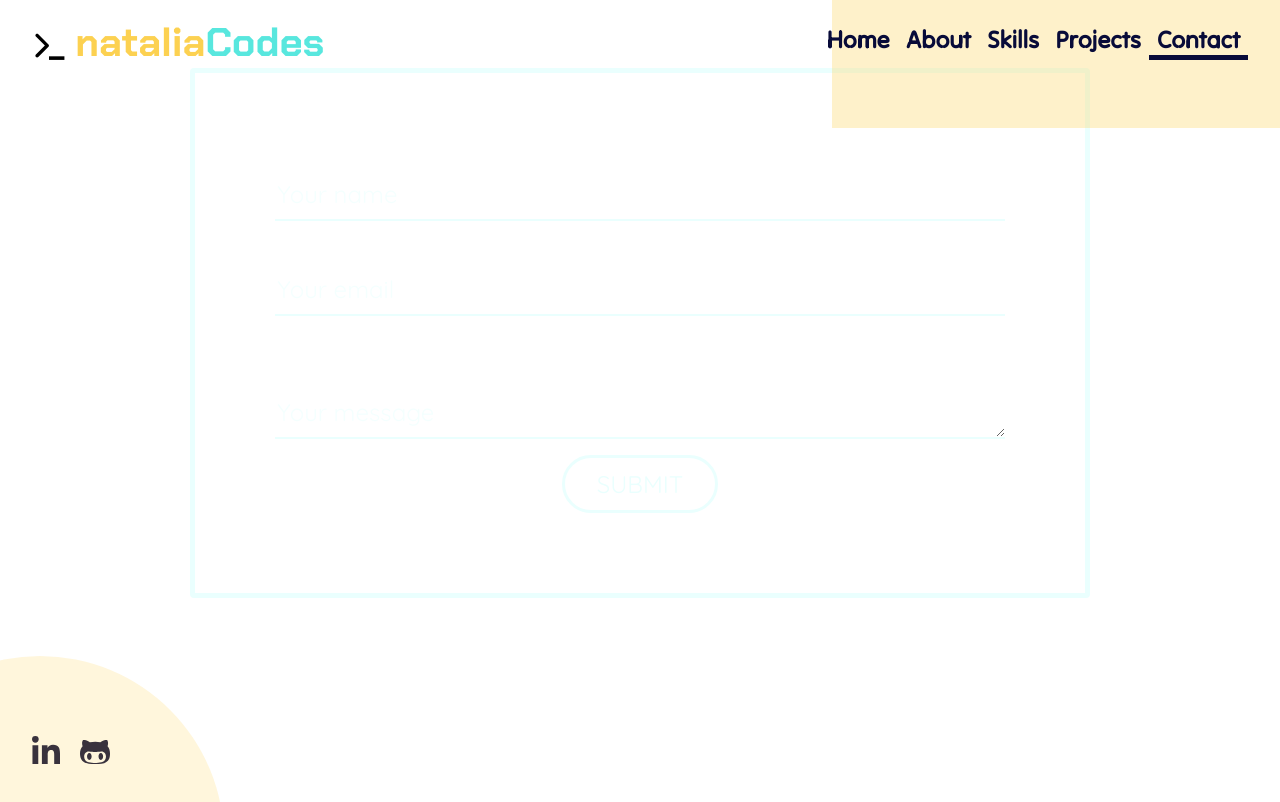
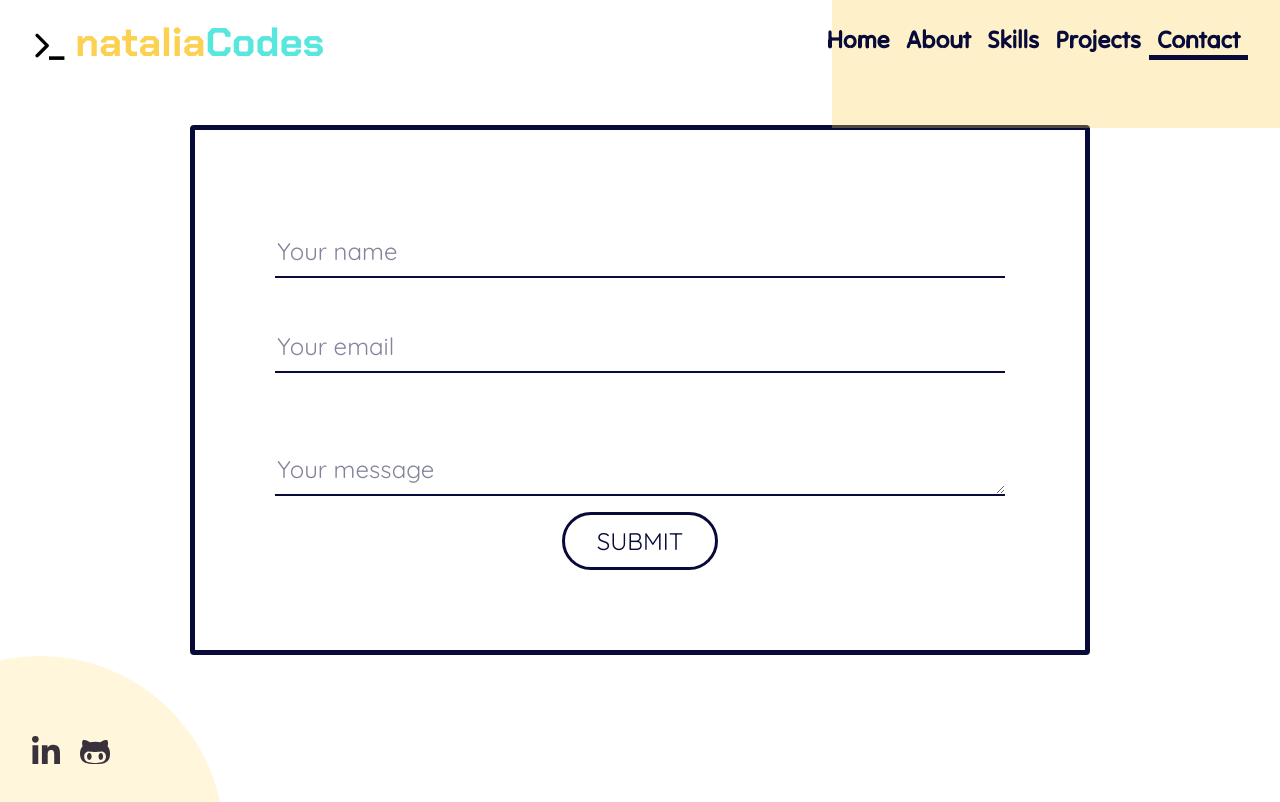
Before and after one commit to nataliaCodes/portfolio, a React (Create React App) app: page /contact in a window 1280 px wide. Shown: the top 802 px of the page. Built offline with nearby package versions, Linux system fonts and the light colour scheme.

Commit message:
Minor style adjustments

```diff
--- a/src/App.scss
+++ b/src/App.scss
@@ -127,7 +127,7 @@ ul {
     height: 6rem;
     background-color: $darkYellow;
     opacity: 30%;
-
+    display: none;
   }
 
   .footer-bckgrd {
@@ -156,10 +156,6 @@ ul {
   .intro-text {
     font-size: 3rem;
   }
-
-  .App .hamburger-bckgrd {
-    display: none;
-  }
 }
 
 // average laptop
@@ -167,14 +163,11 @@ ul {
   .intro-text {
     font-size: 2.5rem;
   }
-
-  .App .hamburger-bckgrd {
-    display: none;
-  }
 }
 
 // tablets
 @media only screen and (max-width: 1280px) {
+  .App {
     header {
       .logo {
         font-size: 2.5rem;
@@ -189,29 +182,28 @@ ul {
       font-size: 2.5rem;
     }
 
-  .App .hamburger-bckgrd {
-    display: none;
-  }
-
-  .App .menu-bckgrd {
+    .menu-bckgrd {
       width: 28rem;
       height: 8rem;
     }
 
-  .App .footer-bckgrd {
+    .footer-bckgrd {
       width: 23rem;
       height: 23rem;
+    }
   }
 }
 
 // large mobile
 @media only screen and (max-width: 810px) {
-  .App .menu-bckgrd {
+  .App {
+    .menu-bckgrd {
       display: none;
     }
 
-  .App .hamburger-bckgrd {
+    .hamburger-bckgrd {
       display: block;
+    }
   }
 
   header {
--- a/src/components/CarouselControls/CarouselControls.scss
+++ b/src/components/CarouselControls/CarouselControls.scss
@@ -6,7 +6,7 @@
   display: inline-block;
   position: absolute;
   top: calc(50% - 25px);
-  color: $lightBlue;
+  color: $mediumBlue;
   cursor: pointer;
   font-size: 3rem;
 }
@@ -16,5 +16,5 @@
 }
 
 .right {
-  right: 12vw;
+  right: 3vw;
 }
--- a/src/components/CarouselIndicators/CarouselIndicators.scss
+++ b/src/components/CarouselIndicators/CarouselIndicators.scss
@@ -11,7 +11,7 @@
     width: 15px;
     height: 15px;
     border: none;
-    background: $lightBlue;
+    background: $mediumBlue;
     opacity: 0.5;
     margin: 0.2em;
     border-radius: 50%;
--- a/src/pages/About/About.scss
+++ b/src/pages/About/About.scss
@@ -1,5 +1,6 @@
 div.about {
-  margin-top: 6rem;
+  align-self: center;
+
   padding: 0 6rem;
   font-weight: 500;
 
--- a/src/pages/Contact/Contact.jsx
+++ b/src/pages/Contact/Contact.jsx
@@ -54,7 +54,7 @@ export default function Contact() {
   };
 
   return (
-    <div className="page-content">
+    <div className="page-content contact">
       {haveErr === false ? (
         // render when no error
         sentOK === false ?
--- a/src/pages/Contact/Contact.scss
+++ b/src/pages/Contact/Contact.scss
@@ -1,4 +1,8 @@
 @import '../../styles/Colors.scss';
+
+div.contact {
+  align-self: center;
+}
 
 .contact-container {
   justify-content: space-around;
@@ -6,7 +10,7 @@
   width: 60%;
   height: 45vh;
   margin: auto;
-  border: 5px solid $lightBlue;
+  border: 5px solid $darkBlue;
   border-radius: 4px;
   padding: 5rem;
 
@@ -20,8 +24,8 @@
       height: 3rem;
       background: transparent;
       border: none;
-      border-bottom: 2px solid $lightBlue;
-      color: $lightBlue;
+      border-bottom: 2px solid $darkBlue;
+      color: $darkBlue;
       margin-top: 1rem;
 
       &:focus-visible {
@@ -34,13 +38,13 @@
       &:-webkit-autofill:focus,
       &:-webkit-autofill:active {
         -webkit-background-clip: text;
-        -webkit-text-fill-color: transparent;
+        -webkit-text-fill-color: $darkBlue;
       }
 
       //override placeholder styling
       &::placeholder {
         font-size: x-large;
-        color: $lightBlue;
+        color: $darkBlue;
         position: absolute;
         bottom: 10px;
         display: inline-block;
@@ -56,13 +60,13 @@
     }
 
     small {
-      color: $accentYellow;
+      color: $darkYellow;
       font-weight: bold;
       font-size: medium;
     }
 
       .empty-field {
-        border-bottom: 2px solid $accentYellow;
+        border-bottom: 2px solid $darkYellow;
       }
   }
 
@@ -72,11 +76,11 @@
     width: fit-content;
     font-size: x-large;
     background: transparent;
-    border: 3px solid $lightBlue;
+    border: 3px solid $darkBlue;
     padding: 0.7rem 2rem;
     border-radius: 2rem;
     margin-top: 1rem;
-    color: $lightBlue;
+    color: $darkBlue;
     font-family: 'Quicksand';
     cursor: pointer;
   }
--- a/src/pages/Skills/Skills.jsx
+++ b/src/pages/Skills/Skills.jsx
@@ -59,7 +59,7 @@ export default function Skills() {
   });
 
   return (
-    <div className="page-content flex-column">
+    <div className="page-content flex-column skills">
       <p className='xx-large-text profile'>Though my main experience is on the front-end, I can build full-stack PERN / PEAN single-page apps.</p>
       <p className='xx-large-text profile'>Building, styling, animating, whatever the need I have the solution for it. Some of the tools I use:</p>
       <div className='flex-row wrap full-width'>
--- a/src/pages/Skills/Skills.scss
+++ b/src/pages/Skills/Skills.scss
@@ -1,19 +1,22 @@
+div.skills {
+  justify-content: center;
+
+  .profile {
+    margin: .5rem 0;
+    font-weight: 500;
+  }
+
+  span.logos {
+    margin: 0 1.2rem;
+
     img.logo {
-  height: 4rem;
+      height: 3.5rem;
       width: auto;
-  filter: brightness(0) saturate(100%) invert(93%) sepia(16%) saturate(244%) hue-rotate(146deg) brightness(102%) contrast(98%);
-
-  &:hover {
-    filter: none;
     }
   }
 
   h2.full-width {
     text-align: center;
-}
-
-span.logos {
-  margin: 0 1.2rem;
   }
 
   .languages {
@@ -25,8 +28,4 @@ span.logos {
     margin-top: 1rem;
     margin-bottom: 2rem;
   }
-
-.profile {
-  margin: .5rem 0;
-  font-weight: 500;
 }
```
Lines whose indentation alone changed are shown as unchanged.
